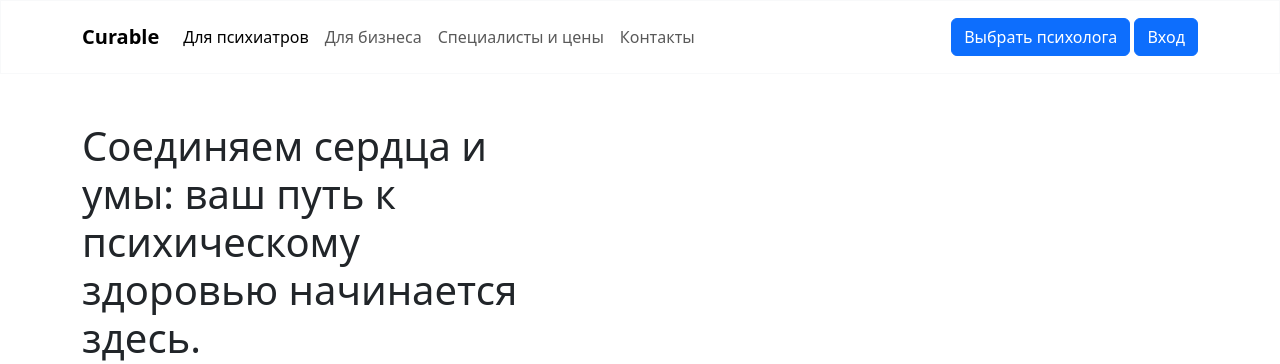
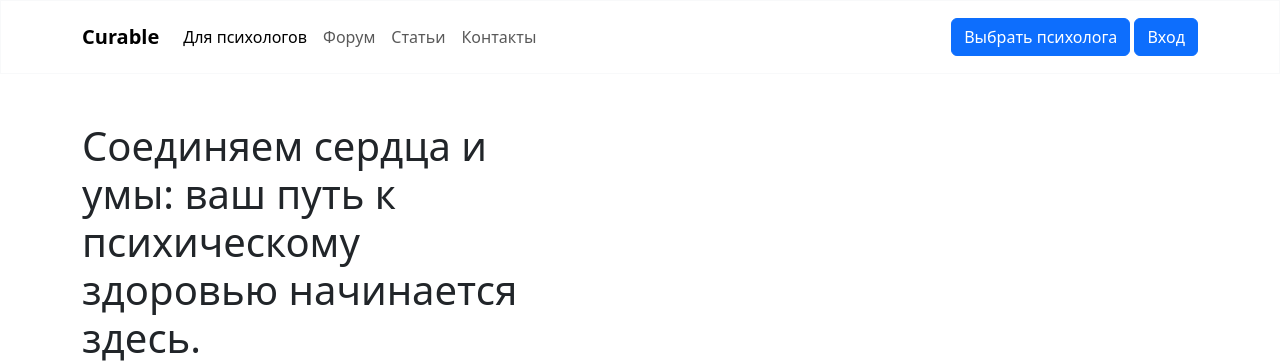
Before and after one commit to yahoryakubovich/Curable, a Django app: page / in a window 1280 px wide. Shown: the top 364 px of the page. Run offline with Django 4.2, Linux system fonts and the light colour scheme.

Commit message:
Проработка навигационного поля главной страницы

```diff
--- a/templates/base.html
+++ b/templates/base.html
@@ -19,13 +19,13 @@
             <div class="collapse navbar-collapse" id="navbarSupportedContent">
                 <ul class="navbar-nav me-auto mb-2 mb-lg-0">
                     <li class="nav-item">
-                        <a class="nav-link active" aria-current="page" href="#">Для психиатров</a>
+                        <a class="nav-link active" aria-current="page" href="#">Для психологов</a>
                     </li>
                     <li class="nav-item">
-                        <a class="nav-link" href="#">Для бизнеса</a>
+                        <a class="nav-link" href="#">Форум</a>
                     </li>
                     <li class="nav-item">
-                        <a class="nav-link" href="#">Специалисты и цены</a>
+                        <a class="nav-link" href="#">Статьи</a>
                     </li>
                     <li class="nav-item">
                         <a class="nav-link" href="{% url "contacts" %}">Контакты</a>
```
